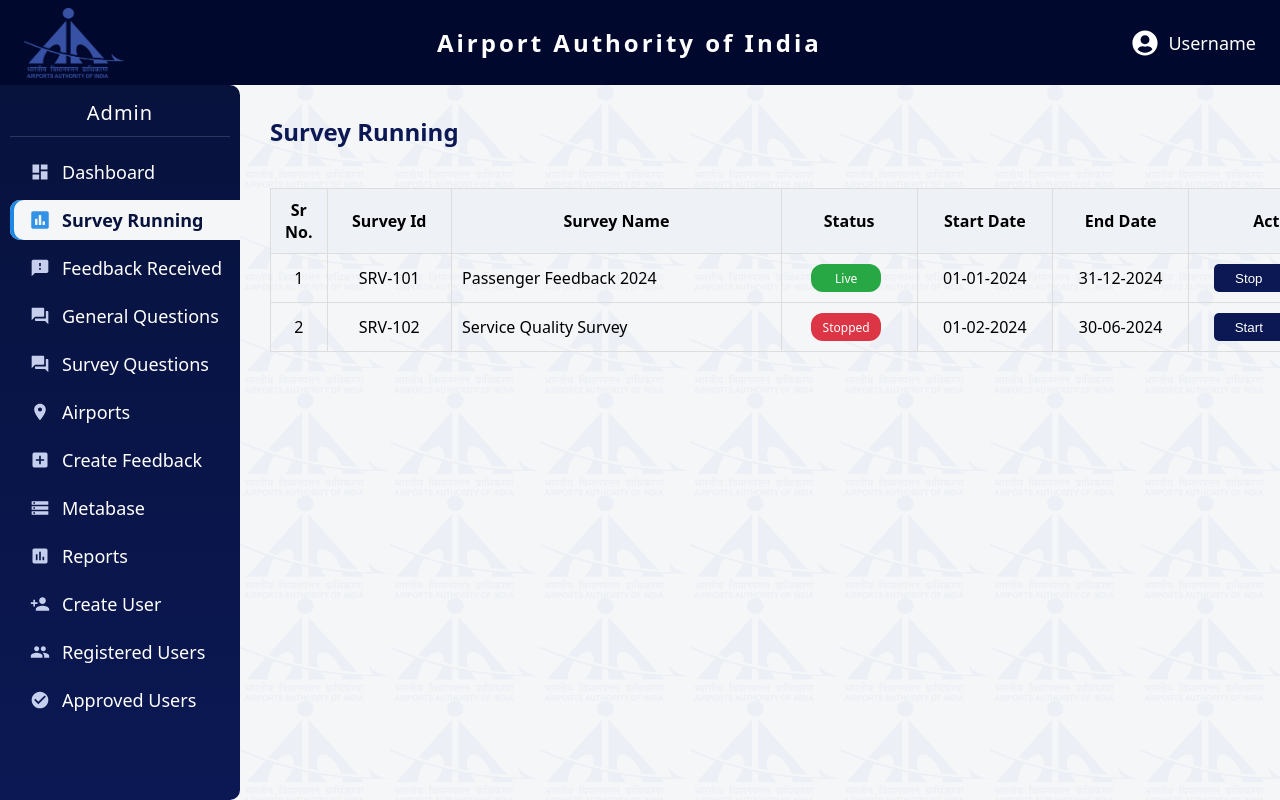
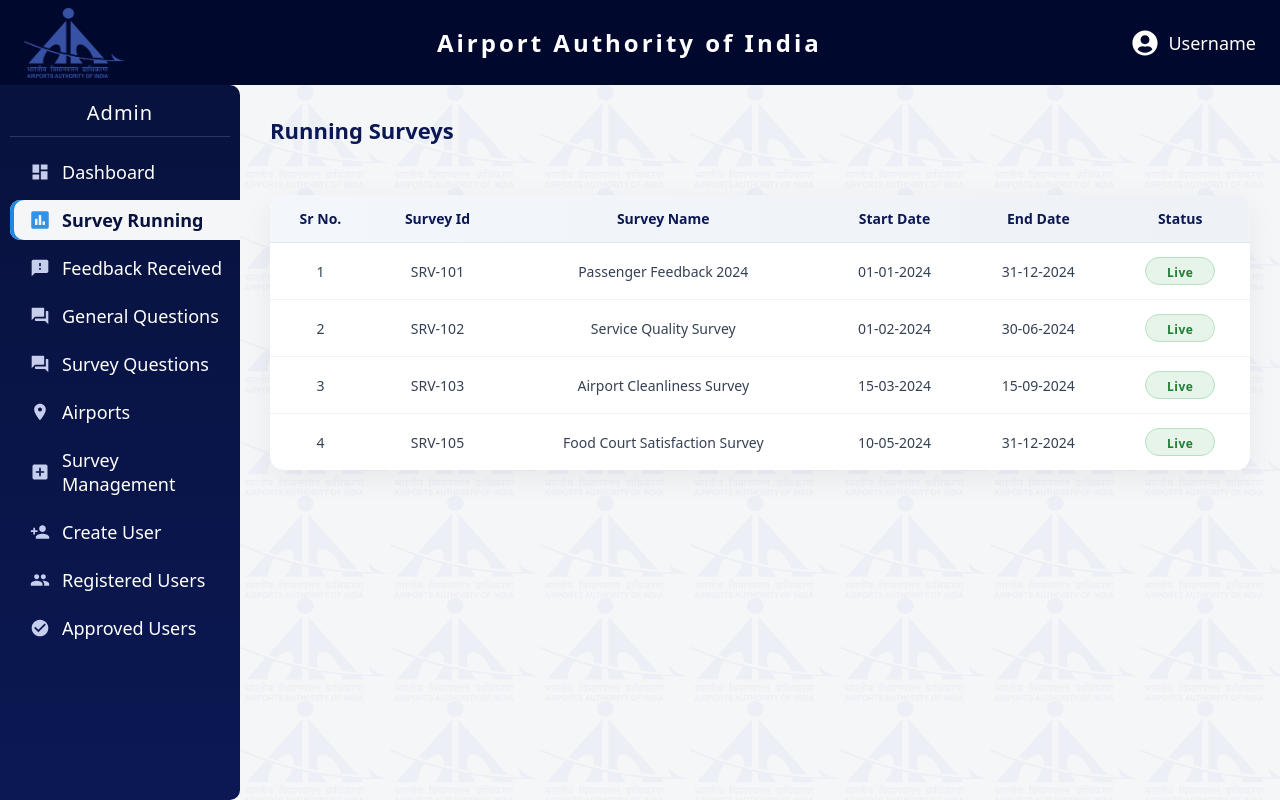
Before and after one commit to Talib-7/Airport_Authority_of_India, a React (Vite) app: page /survey-running in a window 1280 px wide. Built offline with nearby package versions, Linux system fonts and the light colour scheme.

Commit message:
fix Survey Running

```diff
--- a/src/modules/surveyRunning/SurveyRunning.jsx
+++ b/src/modules/surveyRunning/SurveyRunning.jsx
@@ -4,67 +4,59 @@
 
 const SurveyRunning = () => {
 
-  // Dummy Question Bank (Assume saved questions)
-  const allQuestions = [
-    "How was your airport experience?",
-    "Was staff helpful?",
-    "Rate cleanliness",
-    "Rate security service"
-  ];
-
-  const [surveyList, setSurveyList] = useState([
+ const [surveyList] = useState([
   {
     surveyId: "SRV-101",
     surveyName: "Passenger Feedback 2024",
     startDate: "01-01-2024",
     endDate: "31-12-2024",
-      isRunning: true,
-      questions: ["How was your airport experience?"]
+    isRunning: true
   },
   {
     surveyId: "SRV-102",
     surveyName: "Service Quality Survey",
     startDate: "01-02-2024",
     endDate: "30-06-2024",
-      isRunning: false,
-      questions: ["Was staff helpful?"]
+    isRunning: true
+  },
+  {
+    surveyId: "SRV-103",
+    surveyName: "Airport Cleanliness Survey",
+    startDate: "15-03-2024",
+    endDate: "15-09-2024",
+    isRunning: true
+  },
+  {
+    surveyId: "SRV-104",
+    surveyName: "Security Check Experience",
+    startDate: "01-04-2024",
+    endDate: "31-10-2024",
+    isRunning: false
+  },
+  {
+    surveyId: "SRV-105",
+    surveyName: "Food Court Satisfaction Survey",
+    startDate: "10-05-2024",
+    endDate: "31-12-2024",
+    isRunning: true
+  },
+  {
+    surveyId: "SRV-106",
+    surveyName: "Baggage Handling Feedback",
+    startDate: "01-06-2024",
+    endDate: "31-12-2024",
+    isRunning: false
   }
 ]);
 
-  const [editIndex, setEditIndex] = useState(null);
-  const [showQuestionBank, setShowQuestionBank] = useState(false);
-
-  const toggleSurvey = (index) => {
-    const updated = [...surveyList];
-    updated[index].isRunning = !updated[index].isRunning;
-    setSurveyList(updated);
-  };
-
-  const openEdit = (index) => {
-    if (surveyList[index].isRunning) {
-      alert("Stop the survey before editing.");
-      return;
-    }
-    setEditIndex(index);
-  };
-
-  const removeQuestion = (qIndex) => {
-    const updated = [...surveyList];
-    updated[editIndex].questions.splice(qIndex, 1);
-    setSurveyList(updated);
-  };
-
-  const addQuestionToSurvey = (question) => {
-    const updated = [...surveyList];
-    updated[editIndex].questions.push(question);
-    setSurveyList(updated);
-  };
+  // 🔥 Only Running Surveys
+  const runningSurveys = surveyList.filter(survey => survey.isRunning);
 
   return (
     <Layout>
 
       <div className="page-header">
-        <h2>Survey Running</h2>
+        <h2>Running Surveys</h2>
       </div>
 
       <table className="survey-table">
@@ -73,126 +65,35 @@
             <th>Sr No.</th>
             <th>Survey Id</th>
             <th>Survey Name</th>
-            <th>Status</th>
             <th>Start Date</th>
             <th>End Date</th>
-            <th>Action</th>
+            <th>Status</th>
           </tr>
         </thead>
 
         <tbody>
-          {surveyList.map((item, index) => (
+          {runningSurveys.length > 0 ? (
+            runningSurveys.map((item, index) => (
               <tr key={index}>
                 <td>{index + 1}</td>
                 <td>{item.surveyId}</td>
                 <td>{item.surveyName}</td>
-
-              {/* STATUS BADGE */}
+                <td>{item.startDate}</td>
+                <td>{item.endDate}</td>
                 <td>
-                <span className={item.isRunning ? "badge green" : "badge red"}>
-                  {item.isRunning ? "Live" : "Stopped"}
+                  <span className="badge green">
+                    Live
                   </span>
                 </td>
-
-              <td>{item.startDate}</td>
-              <td>{item.endDate}</td>
-
-              <td>
-                <button
-                  className="survey-status-btn"
-                  onClick={() => toggleSurvey(index)}
-                >
-                  {item.isRunning ? "Stop" : "Start"}
-                </button>
-
-                <button
-                  className="edit-btn"
-                  style={{ marginLeft: "8px" }}
-                  onClick={() => openEdit(index)}
-                >
-                  Edit
-                </button>
-              </td>
               </tr>
-          ))}
+            ))
+          ) : (
+            <tr>
+              <td colSpan="6">No Running Surveys Found</td>
+            </tr>
+          )}
         </tbody>
       </table>
-
-      {/* EDIT PANEL */}
-      {editIndex !== null && (
-        <div className="question-box" style={{ marginTop: "20px" }}>
-          <h3>Edit Survey Questions</h3>
-
-          {surveyList[editIndex].questions.map((q, i) => (
-            <div
-              key={i}
-              style={{
-                display: "flex",
-                justifyContent: "space-between",
-                marginBottom: "6px"
-              }}
-            >
-              <span>• {q}</span>
-
-              <button
-                onClick={() => removeQuestion(i)}
-                style={{
-                  background: "#dc3545",
-                  color: "white",
-                  border: "none",
-                  borderRadius: "4px",
-                  cursor: "pointer"
-                }}
-              >
-                Remove
-              </button>
-            </div>
-          ))}
-
-          <button
-            className="add-btn"
-            style={{ marginTop: "10px" }}
-            onClick={() => setShowQuestionBank(!showQuestionBank)}
-          >
-            Add Question
-          </button>
-
-          {/* QUESTION BANK */}
-          {showQuestionBank && (
-            <div style={{ marginTop: "10px" }}>
-              {allQuestions
-                .filter(
-                  (q) =>
-                    !surveyList[editIndex].questions.includes(q)
-                )
-                .map((q, i) => (
-                  <div
-                    key={i}
-                    style={{
-                      display: "flex",
-                      justifyContent: "space-between",
-                      marginBottom: "5px"
-                    }}
-                  >
-                    <span>{q}</span>
-                    <button
-                      onClick={() => addQuestionToSurvey(q)}
-                      style={{
-                        background: "#0b1853",
-                        color: "white",
-                        border: "none",
-                        borderRadius: "4px",
-                        cursor: "pointer"
-                      }}
-                    >
-                      Add
-                    </button>
-                  </div>
-                ))}
-            </div>
-          )}
-        </div>
-      )}
 
     </Layout>
   );
--- a/src/modules/surveyRunning/surveyRunning.css
+++ b/src/modules/surveyRunning/surveyRunning.css
@@ -1,133 +1,88 @@
 /* ===== Page Header ===== */
 .page-header {
-  display: flex;
-  justify-content: space-between;
-  align-items: center;
-  margin-bottom: 15px;
-  font-size: 20px;
-  font-weight: 600;
+  margin-bottom: 25px;
 }
 
-/* ===== Scroll Safety ===== */
-.dashboard-content {
-  overflow-x: auto;
+.page-header h2 {
+  font-size: 22px;
+  font-weight: 600;
+  color: #0b1853;
 }
 
-/* ===== Survey Table ===== */
+/* ===== Table Wrapper ===== */
 .survey-table {
   width: 100%;
-  min-width: 1100px;   /* wrap prevent */
-  border-collapse: collapse;
-  table-layout: fixed;
+  border-collapse: separate;
+  border-spacing: 0;
+  background: white;
+  border-radius: 14px;
+  overflow: hidden;
+  box-shadow: 0 8px 30px rgba(0, 0, 0, 0.06);
+  min-width: 950px;
+}
+
+/* ===== Sticky Header ===== */
+.survey-table thead {
+  background: linear-gradient(to right, #f3f6fb, #eef1f6);
 }
 
 .survey-table th {
-  background: #eef1f5;
-  padding: 10px;
-  border: 1px solid #ddd;
+  padding: 14px 16px;
+  text-align: center;
+  font-size: 14px;
+  font-weight: 600;
+  color: #0b1853;
+  border-bottom: 1px solid #e4e7ec;
+
+  position: sticky;
+  top: 0;
+  z-index: 2;
 }
 
+/* ===== Body ===== */
 .survey-table td {
-  padding: 10px;
-  border: 1px solid #ddd;
-  vertical-align: middle;
+  padding: 14px 16px;
+  text-align: center;
+  font-size: 14px;
+  border-bottom: 1px solid #f0f2f5;
+  color: #344054;
 }
 
-/* ===== Column Width Control ===== */
-
-/* Sr No */
-.survey-table th:nth-child(1),
-.survey-table td:nth-child(1) {
-  width: 50px;
-  text-align: center;
+/* Remove last row border */
+.survey-table tr:last-child td {
+  border-bottom: none;
 }
 
-/* Survey Id (Smaller) */
-.survey-table th:nth-child(2),
-.survey-table td:nth-child(2) {
-  width: 110px;
-  text-align: center;
+/* ===== Subtle Left Accent Border ===== */
+.survey-table tbody tr {
+  border-left: 4px solid transparent;
+  transition: 0.2s ease;
 }
 
-/* Survey Name (Wider) */
-.survey-table th:nth-child(3),
-.survey-table td:nth-child(3) {
-  width: 30%;
-}
-
-/* Status */
-.survey-table th:nth-child(4),
-.survey-table td:nth-child(4) {
-  width: 120px;
-  text-align: center;
-}
-
-/* Start Date */
-.survey-table th:nth-child(5),
-.survey-table td:nth-child(5) {
-  width: 120px;
-  text-align: center;
-}
-
-/* End Date */
-.survey-table th:nth-child(6),
-.survey-table td:nth-child(6) {
-  width: 120px;
-  text-align: center;
-}
-
-/* Action */
-.survey-table th:nth-child(7),
-.survey-table td:nth-child(7) {
-  width: 160px;
-  text-align: center;
+.survey-table tbody tr:hover {
+  background-color: #f9fbff;
+  border-left: 4px solid #0b1853;
 }
 
 /* ===== Status Badge ===== */
 .badge {
-  display: inline-flex;
-  align-items: center;
-  justify-content: center;
-  min-width: 70px;
-  height: 28px;
-  border-radius: 12px;
+  display: inline-block;
+  padding: 6px 14px;
+  border-radius: 20px;
   font-size: 12px;
-  color: white;
-  margin-right: 6px;
+  font-weight: 600;
+  letter-spacing: 0.5px;
 }
 
 .green {
-  background: #28a745;
+  background: #e6f4ea;
+  color: #1e7e34;
+  border: 1px solid #b7e1c1;
 }
 
-.red {
-  background: #dc3545;
+/* ===== Empty State Row ===== */
+.survey-table td[colspan] {
+  padding: 25px;
+  font-weight: 500;
+  color: #667085;
 }
-
-/* ===== Buttons ===== */
-.survey-status-btn {
-  width: 70px;
-  height: 28px;
-  border-radius: 5px;
-  border: none;
-  background: #0b1853;
-  color: white;
-  cursor: pointer;
-}
-
-.edit-btn {
-  background: #ffc107;
-  border: none;
-  padding: 5px 10px;
-  border-radius: 4px;
-  cursor: pointer;
-}
-
-/* ===== Edit Panel ===== */
-.question-box {
-  margin-top: 20px;
-  padding: 20px;
-  border-radius: 10px;
-  background: #f9f9f9;
-  border: 1px solid #ddd;
-}
--- a/src/modules/topbar+sidebar/components/Sidebar.jsx
+++ b/src/modules/topbar+sidebar/components/Sidebar.jsx
@@ -83,12 +83,12 @@
           {({ isActive }) => (
             <li className={isActive ? "active" : ""}>
               <MdAddBox className="menu-icon" />
-              Create Feedback
+              Survey Management
             </li>
           )}
         </NavLink>
 
-        <NavLink to="/metabase" style={{ textDecoration: "none", color: "inherit" }}>
+        {/* <NavLink to="/metabase" style={{ textDecoration: "none", color: "inherit" }}>
           {({ isActive }) => (
             <li className={isActive ? "active" : ""}>
               <MdStorage className="menu-icon" />
@@ -104,7 +104,7 @@
               Reports
             </li>
           )}
-        </NavLink>
+        </NavLink> */}
 
         <NavLink to="/create-user" style={{ textDecoration: "none", color: "inherit" }}>
           {({ isActive }) => (
```
Lines whose indentation alone changed are shown as unchanged.
